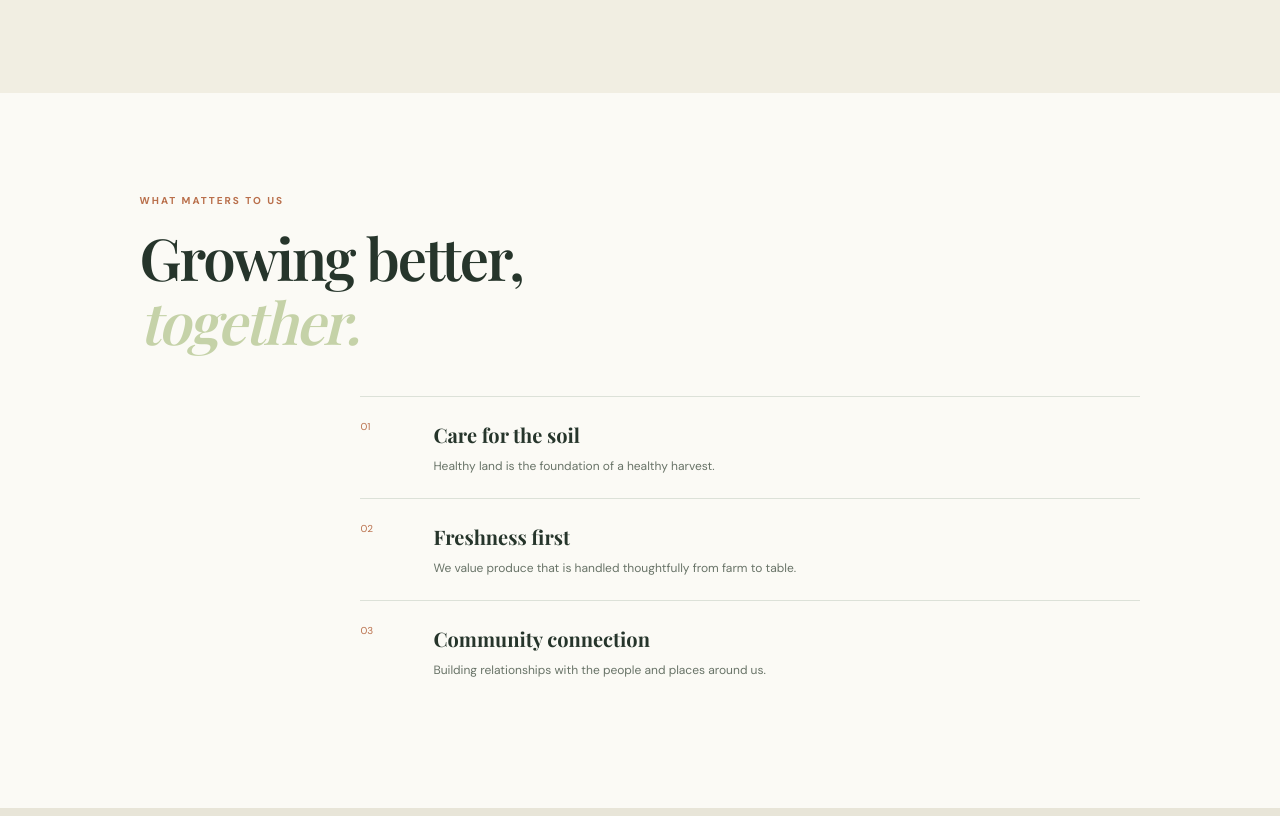
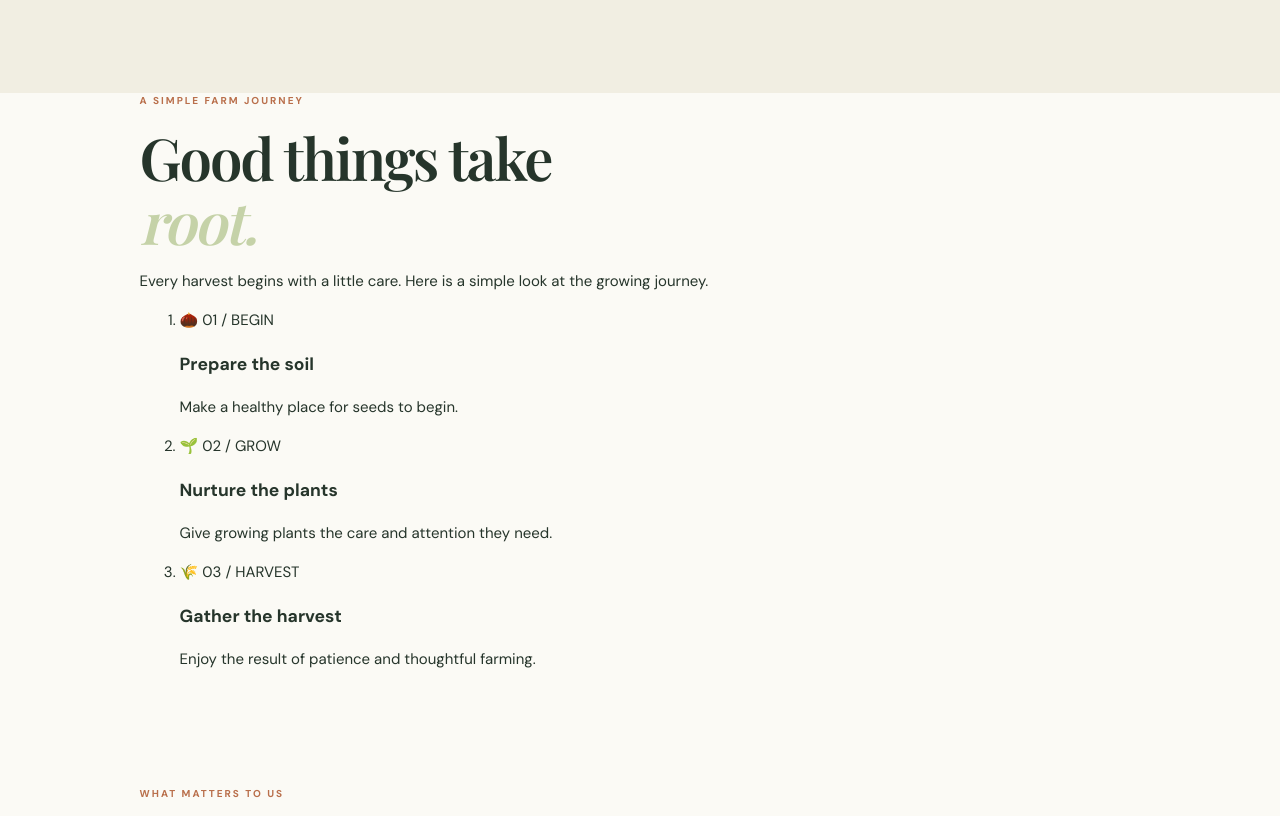
Before and after one commit to pranabmali9988-spec/my-first-website, a plain HTML site: page index.html in a window 1280 px wide. Shown: the part 1582-2398 px from the top of the page. Drawn offline with nearby package versions, Linux system fonts and the light colour scheme.

Commit message:
Add farm growth guide section

```diff
--- a/index.html
+++ b/index.html
@@ -130,6 +130,37 @@
       </div>
     </section>
 
+
+    <section class="growth-guide" aria-labelledby="growth-guide-title">
+      <div class="section-wrap">
+        <p class="eyebrow">A SIMPLE FARM JOURNEY</p>
+        <div class="growth-guide-heading">
+          <h2 id="growth-guide-title">Good things take<br><em>root.</em></h2>
+          <p>Every harvest begins with a little care. Here is a simple look at the growing journey.</p>
+        </div>
+        <ol class="growth-steps">
+          <li class="growth-step">
+            <span class="growth-step-art" aria-hidden="true">🌰</span>
+            <span class="growth-step-number">01 / BEGIN</span>
+            <h3>Prepare the soil</h3>
+            <p>Make a healthy place for seeds to begin.</p>
+          </li>
+          <li class="growth-step">
+            <span class="growth-step-art" aria-hidden="true">🌱</span>
+            <span class="growth-step-number">02 / GROW</span>
+            <h3>Nurture the plants</h3>
+            <p>Give growing plants the care and attention they need.</p>
+          </li>
+          <li class="growth-step">
+            <span class="growth-step-art" aria-hidden="true">🌾</span>
+            <span class="growth-step-number">03 / HARVEST</span>
+            <h3>Gather the harvest</h3>
+            <p>Enjoy the result of patience and thoughtful farming.</p>
+          </li>
+        </ol>
+      </div>
+    </section>
+
     <section class="values section-wrap" id="values">
       <p class="eyebrow">WHAT MATTERS TO US</p>
       <h2>Growing better,<br><em>together.</em></h2>
```
